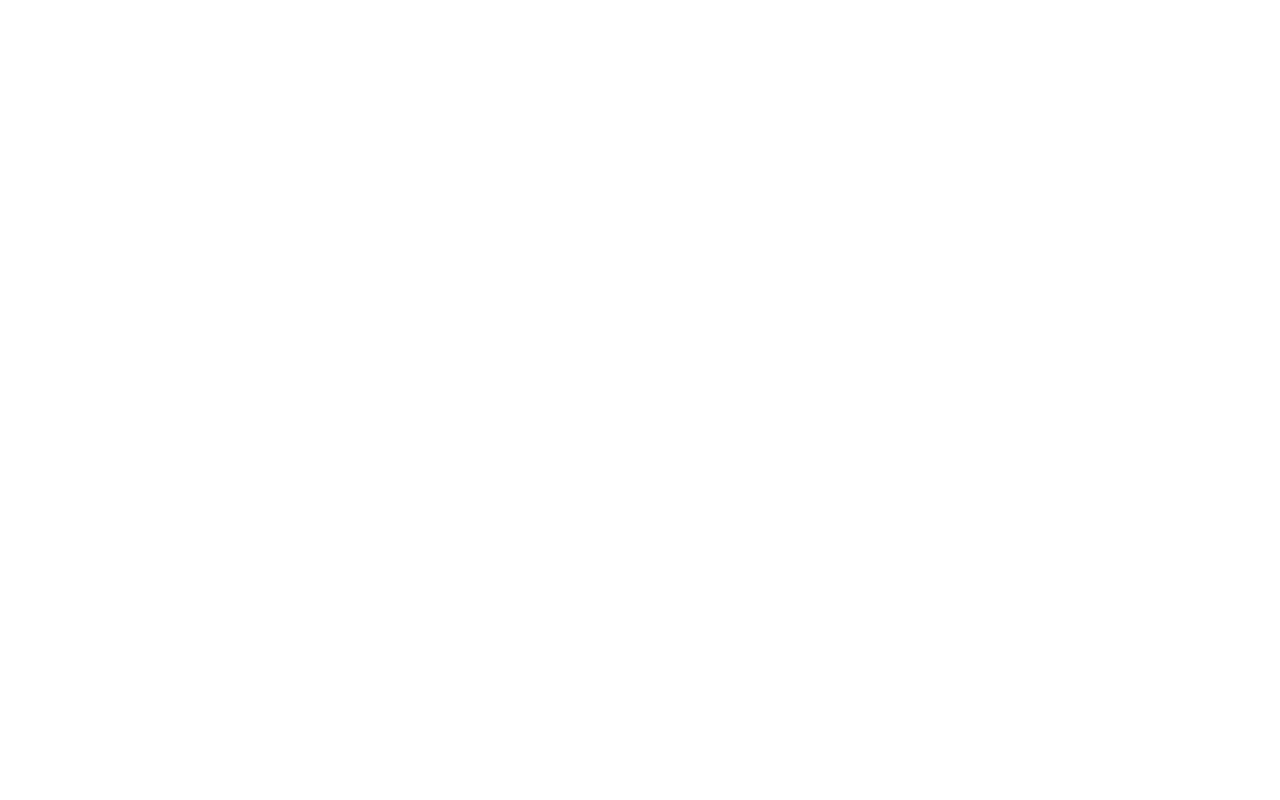
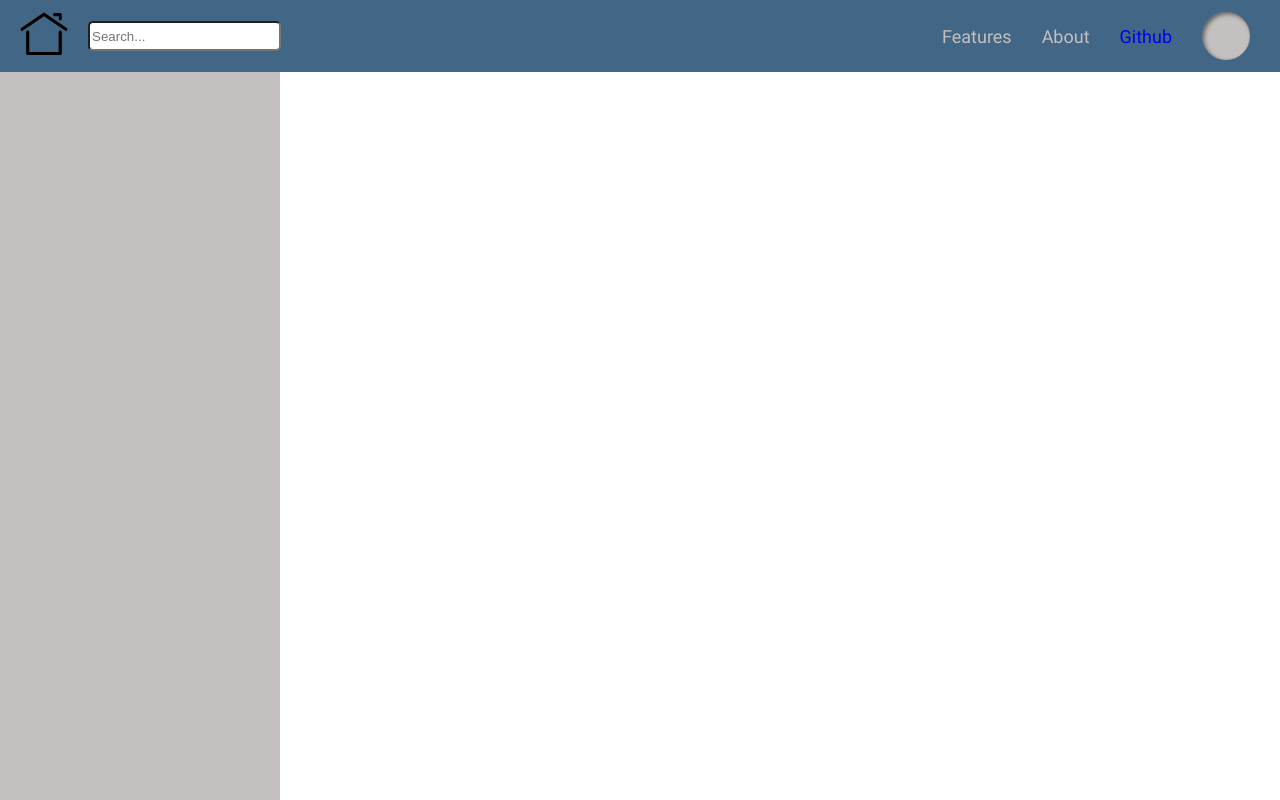
Before and after one commit to maaxli/todo-app, a website built with webpack: page dist/index.html in a window 1280 px wide. Built offline with nearby package versions, Linux system fonts and the light colour scheme.

Commit message:
Create layout and header ui

```diff
--- /dev/null
+++ b/src/style.css
@@ -0,0 +1,103 @@
+@font-face {
+    font-family: 'Roboto';
+    src: url('./assets/roboto-regular.woff2') format('woff2'),
+        url('./assets/roboto-regular.woff') format('woff');
+    font-weight: 600px;
+    font-style: normal;
+}
+
+:root {
+    --color-one: rgb(66, 102, 133);
+    --color-two: rgb(196, 192, 192);
+    font-family: 'Roboto';
+}
+
+body {
+    margin: 0;
+}
+
+.main {
+    height: 100vh;
+    width: 100vw;
+    display: grid;
+    grid-template-columns: 280px 1fr;
+    grid-template-rows: 72px 1fr;
+}
+
+a {
+    text-decoration: none;
+}
+a:visited {
+    color: var(--color-two);
+}
+
+ul {
+    list-style-type: none;
+    display: flex;
+    gap: 30px;
+    padding: 0;
+    margin: 0;
+}
+
+/* HEADER STYLES */
+.header {
+    grid-column: 1 / 3;
+    grid-row: 1 / 2;
+    display: flex;
+    justify-content: space-between;
+    background-color: var(--color-one);
+}
+
+.header-left {
+    display: flex;
+    gap: 20px;
+    align-items: center;
+    padding-left: 20px;
+}
+
+.logo {
+    height: 48px;
+    width: 48px;
+}
+
+.searchbar {
+    border-radius: 5px;
+    width: 185px;
+    height: 24px;
+}
+
+.header-links > li {
+    font-size: 18px;
+}
+
+.header-right {
+    display: flex;
+    gap: 30px;
+    align-items: center;
+    padding-right: 30px;
+}
+
+.profile-image {
+    background: var(--color-two);
+    border-radius: 50%;
+    width: 48px;
+    height: 48px;
+    box-shadow: inset 2px 2px 4px rgba(0, 0, 0, 0.5);
+}
+
+
+
+
+
+/* PROJECT NAVBAR STYLES */
+.projects {
+    grid-column: 1 / 2;
+    grid-row: 2 / 3;
+    background-color: var(--color-two);
+}
+
+
+/* TODO ITEM DISPLAY STYLES */
+.container {
+
+}
--- a/webpack.config.js
+++ b/webpack.config.js
@@ -10,7 +10,15 @@ module.exports = {
     module: {
         rules: [
             {
+                test: /\.css$/i,
+                use: ['style-loader', 'css-loader'],
+            },
+            {
                 test: /\.(png|svg|jpg|jpeg|gif)$/i,
+                type: 'asset/resource',
+            },
+            {
+                test: /\.(woff|woff2|eot|ttf|otf)$/i,
                 type: 'asset/resource',
             },
         ],
```
Also changed, not shown: dist/index.html, src/assets/checkmark.png (renamed from src/checkmark.png), src/assets/home-2502.svg (added), src/assets/roboto-regular.woff (added), src/assets/roboto-regular.woff2 (added).
